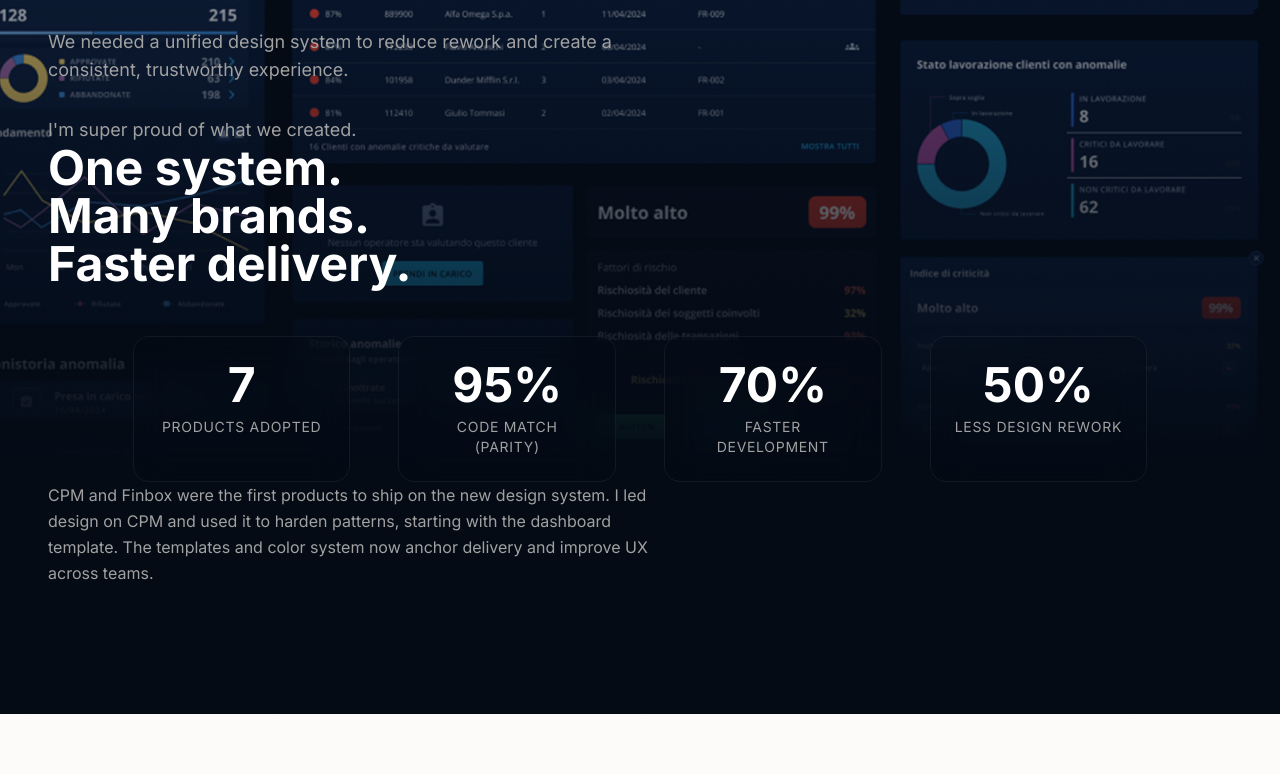
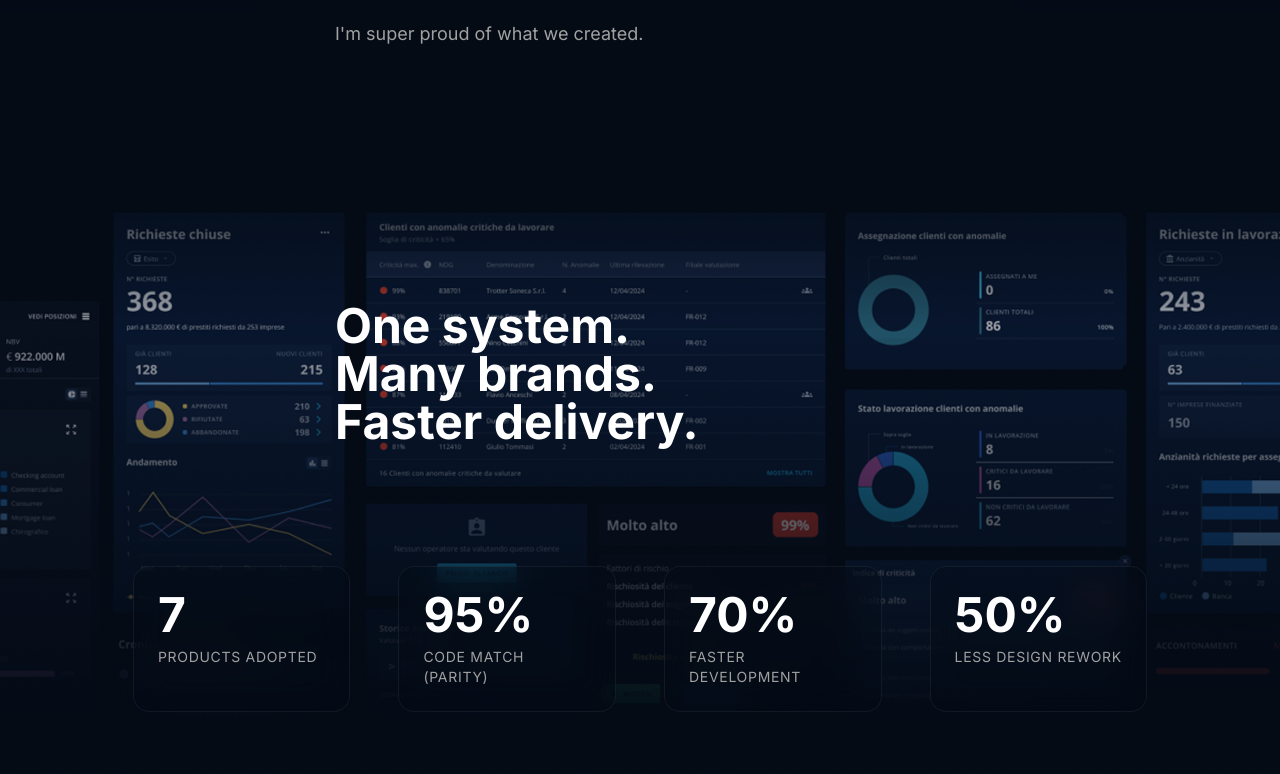
Before and after one commit to leonardodemurtas/portfolio-next, a Next.js app: page /featured/design-system in a window 1280 px wide. Shown: the part 1006-1780 px from the top of the page. Built offline with nearby package versions, Linux system fonts and the light colour scheme.

Commit message:
goal section 3

```diff
--- a/app/featured/design-system/page.tsx
+++ b/app/featured/design-system/page.tsx
@@ -22,7 +22,7 @@ export default function DesignSystemPage() {
                     />
                 </div>
 
-                <div className="relative z-20 h-full max-w-[90rem] mx-auto px-6 md:px-12 flex items-end justify-start">
+                <div className="relative z-20 w-full flex items-end justify-start h-full px-6 md:px-12">
                     <div className="max-w-4xl">
                         <h1 className={`${inter.className} text-[52px] font-bold tracking-tight leading-[0.9] mb-8`} style={{ fontFamily: '"Inter", -apple-system, BlinkMacSystemFont, sans-serif' }}>
                             Ship enterprise-grade
@@ -34,20 +34,19 @@ export default function DesignSystemPage() {
             </section>
 
             {/* 2. Intro & Stats Section - Dark Theme */}
-            <section className="relative bg-[#040B16] text-white py-20 md:py-32 px-6 md:px-12 text-center flex flex-col justify-end items-center w-full overflow-hidden">
-                <div className="absolute inset-0 z-0">
-                    <Image
+            <section className="relative bg-[#040B16] text-white py-8 px-6 md:px-12 text-center flex flex-col justify-end items-center w-full overflow-hidden gap-[204px] h-fit">
+                <div className="absolute inset-0 z-0 w-full flex flex-col justify-end items-center">
+                    <img
                         src="/design-system/Goal-2.png"
                         alt="Background"
-                        fill
                         className="object-cover opacity-100"
-                        priority
+                        style={{ width: 'fit-content' }}
                     />
                     <div className="absolute inset-0 bg-[#040B16]/30" />
                 </div>
 
-                <div className="relative z-10 max-w-[90rem] mx-auto flex flex-col w-full">
-                    <div className="space-y-8 max-w-[610px] text-left flex flex-col justify-start items-start">
+                <div className="relative z-10 max-w-[90rem] mx-auto flex flex-col w-full justify-start gap-6 items-center">
+                    <div className="space-y-8 max-w-[610px] text-left flex flex-col justify-start items-start w-full pb-[230px]">
                         <p className="text-xl md:text-2xl leading-relaxed text-neutral-300 w-full">
                             In 2024, after various acquisitions, the organization found itself with a product suite with 7 different tools.
                         </p>
@@ -59,13 +58,13 @@ export default function DesignSystemPage() {
                         <p className="text-lg text-neutral-400">
                             We needed a unified design system to reduce rework and create a consistent, trustworthy experience.
                         </p>
-                        <p className="text-lg text-neutral-400">
-                           I'm super proud of what we created.
+                        <p className="text-lg text-neutral-400 w-full">
+                            I'm super proud of what we created.
                         </p>
                     </div>
 
-                    <div className="space-y-8 max-w-[610px] text-left">
-                        <h2 className="text-4xl md:text-5xl font-bold mb-12 text-left w-fit">
+                    <div className="space-y-8 max-w-[610px] text-left w-full mb-12">
+                        <h2 className="text-4xl md:text-5xl font-bold mb-12 text-left w-full">
                             One system.
                             <br />
                             Many brands.
@@ -79,22 +78,22 @@ export default function DesignSystemPage() {
                             <div className="flex flex-col w-full">
                                 <div className="flex flex-row w-full gap-12">
                                     {/* Stat 1 */}
-                                    <div className="w-full p-6 rounded-2xl border border-white/[0.06] bg-[#040B16]/30 backdrop-blur-[18px]">
+                                    <div className="w-full p-6 rounded-2xl border border-white/[0.06] bg-[#040B16]/30 backdrop-blur-[18px] text-left">
                                         <div className="text-4xl md:text-5xl font-bold mb-2">7</div>
                                         <div className="text-neutral-400 text-sm uppercase tracking-wider">Products Adopted</div>
                                     </div>
                                     {/* Stat 2 */}
-                                    <div className="w-full p-6 rounded-2xl border border-white/[0.06] bg-[#040B16]/30 backdrop-blur-[18px]">
+                                    <div className="w-full p-6 rounded-2xl border border-white/[0.06] bg-[#040B16]/30 backdrop-blur-[18px] text-left">
                                         <div className="text-4xl md:text-5xl font-bold mb-2">95%</div>
                                         <div className="text-neutral-400 text-sm uppercase tracking-wider">Code match (parity)</div>
                                     </div>
                                     {/* Stat 3 */}
-                                    <div className="w-full p-6 rounded-2xl border border-white/[0.06] bg-[#040B16]/30 backdrop-blur-[18px]">
+                                    <div className="w-full p-6 rounded-2xl border border-white/[0.06] bg-[#040B16]/30 backdrop-blur-[18px] text-left">
                                         <div className="text-4xl md:text-5xl font-bold mb-2">70%</div>
                                         <div className="text-neutral-400 text-sm uppercase tracking-wider">Faster development</div>
                                     </div>
                                     {/* Stat 4 */}
-                                    <div className="w-full p-6 rounded-2xl border border-white/[0.06] bg-[#040B16]/30 backdrop-blur-[18px]">
+                                    <div className="w-full p-6 rounded-2xl border border-white/[0.06] bg-[#040B16]/30 backdrop-blur-[18px] text-left">
                                         <div className="text-4xl md:text-5xl font-bold mb-2">50%</div>
                                         <div className="text-neutral-400 text-sm uppercase tracking-wider">Less design rework</div>
                                     </div>
@@ -103,7 +102,7 @@ export default function DesignSystemPage() {
                         </div>
                     </div>
 
-                    <div className="space-y-8 max-w-[610px] text-left">
+                    <div className="space-y-8 max-w-[610px] text-left mt-12">
                         <p className="text-lga leading-relaxed text-neutral-400">
                             CPM and Finbox were the first products to ship on the new design system. I led design on CPM and used it to harden patterns, starting with the dashboard template. The templates and color system now anchor delivery and improve UX across teams.
                         </p>
```
